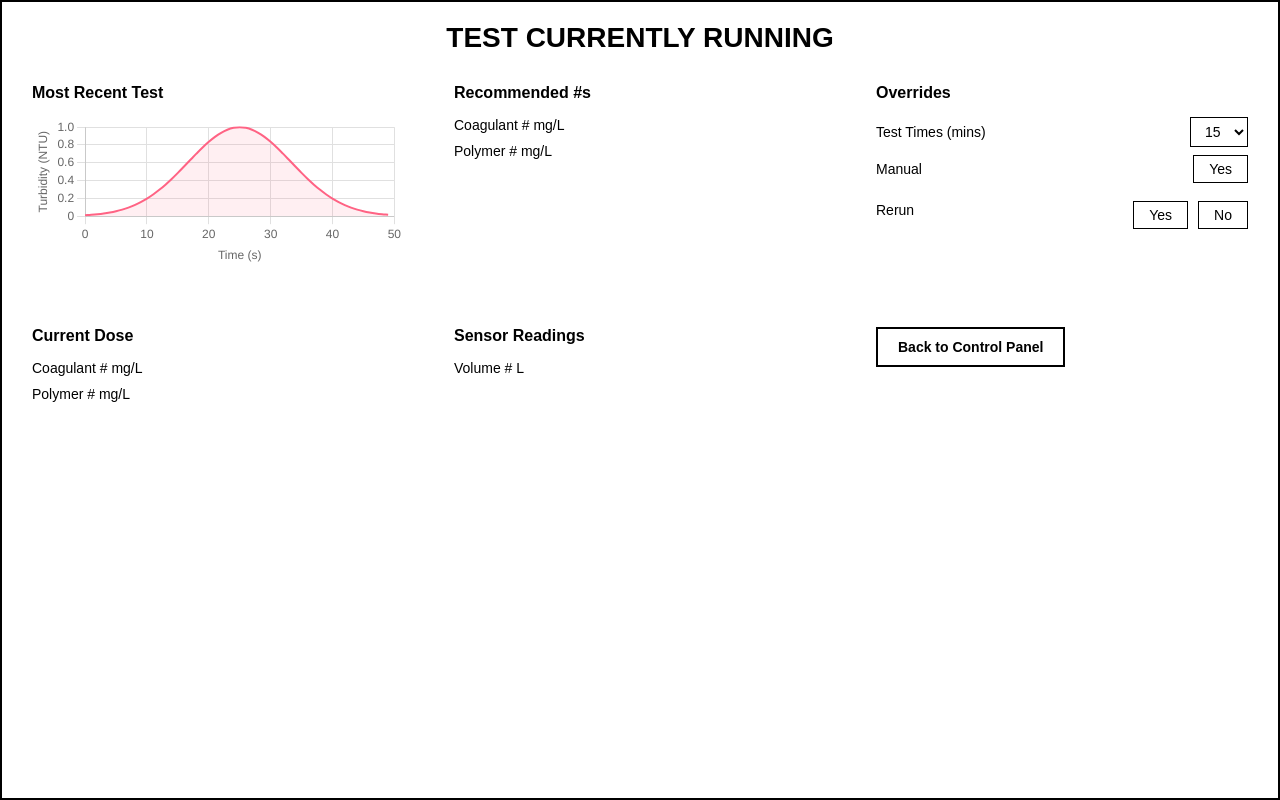
After one commit to ArtemioT/Bertbox, a FastAPI app: page /general in a window 1280 px wide. The commit adds this page. Run offline with FastAPI, Linux system fonts and the light colour scheme.

Commit message:
added General UI

```diff
--- a/src/basicinterface/app.py
+++ b/src/basicinterface/app.py
@@ -1,10 +1,23 @@
-from flask import Flask, render_template
+from fastapi import FastAPI, Request
+from fastapi.responses import HTMLResponse
+from fastapi.staticfiles import StaticFiles
+from fastapi.templating import Jinja2Templates
 import socket
+from pathlib import Path
 
-app = Flask(__name__)
+app = FastAPI()
+
+# Get the current directory
+BASE_DIR = Path(__file__).resolve().parent
+
+# Mount static files directory
+app.mount("/static", StaticFiles(directory=str(BASE_DIR / "static")), name="static")
+
+# Set up templates directory
+templates = Jinja2Templates(directory="templates")
 
 def send_to_cpp(command):
-    HOST = "127.0.0.1"  # since Flask and C++ run on same Pi
+    HOST = "127.0.0.1"  # since FastAPI and C++ run on same Pi
     PORT = 6000
     try:
         with socket.socket(socket.AF_INET, socket.SOCK_STREAM) as s:
@@ -12,36 +25,40 @@ def send_to_cpp(command):
             s.sendall(command.encode())
     except ConnectionRefusedError:
         print("C++ listener not active")
-import socket
 
 def send_command(cmd):
     with socket.socket(socket.AF_INET, socket.SOCK_STREAM) as s:
         s.connect(("localhost", 6000))
         s.sendall(cmd.encode())
 
-@app.route("/")
-def home():
-    return render_template("index.html")
+@app.get("/", response_class=HTMLResponse)
+async def home(request: Request):
+    return templates.TemplateResponse("index.html", {"request": request})
 
-@app.route("/sensor", methods=["POST"])
-def sensor():
+@app.get("/general", response_class=HTMLResponse)
+async def general(request: Request):
+    return templates.TemplateResponse("general.html", {"request": request})
+
+@app.post("/sensor")
+async def sensor():
     send_to_cpp("sensor")
-    return "Sensor command sent"
+    return {"message": "Sensor command sent"}
 
-@app.route("/start_pump", methods=["POST"])
-def start_pump():
+@app.post("/start_pump")
+async def start_pump():
     send_command("START_PUMP")
-    return "Pump started"
+    return {"message": "Pump started"}
 
+@app.post("/valve")
+async def valve():
+    send_to_cpp("valve")
+    return {"message": "Valve command sent"}
 
-@app.route("/valve", methods=["POST"])
-def valve():
-    send_to_cpp("valve")
-    return "Valve command sent"
+@app.post("/sensoroff")
+async def offsensor():
+    send_to_cpp("sensor OFF")
+    return {"message": "Sensor Command Send"}
 
-@app.route("/sensoroff", methods=["POST"])
-def offsensor():
-    send_to_cpp("sensor OFF")
-    return "Sensor Command Send"
 if __name__ == "__main__":
-    app.run(host="0.0.0.0", port=8000)
+    import uvicorn
+    uvicorn.run(app, host="0.0.0.0", port=8000)
--- /dev/null
+++ b/src/basicinterface/templates/general.html
@@ -0,0 +1,278 @@
+<!DOCTYPE html>
+<html lang="en">
+<head>
+    <meta charset="UTF-8">
+    <meta name="viewport" content="width=device-width, initial-scale=1.0">
+    <title>User Interface</title>
+    <script src="https://cdnjs.cloudflare.com/ajax/libs/Chart.js/3.9.1/chart.min.js"></script>
+    <style>
+        * {
+            margin: 0;
+            padding: 0;
+            box-sizing: border-box;
+        }
+
+        body {
+            font-family: Arial, sans-serif;
+            background-color: white;
+            min-height: 100vh;
+        }
+
+        .container {
+            width: 100%;
+            height: 100vh;
+            background-color: white;
+            border: 2px solid black;
+            padding: 20px;
+            display: flex;
+            flex-direction: column;
+        }
+
+        h1 {
+            text-align: center;
+            font-size: 28px;
+            margin-bottom: 20px;
+            font-weight: bold;
+        }
+
+        .subtitle {
+            text-align: center;
+            font-size: 14px;
+            color: #666;
+            margin-bottom: 30px;
+        }
+
+        .grid {
+            display: grid;
+            grid-template-columns: 1fr 1fr 1fr;
+            gap: 30px;
+            margin-bottom: 30px;
+        }
+
+        .section {
+            padding: 10px;
+        }
+
+        .section h3 {
+            font-size: 16px;
+            margin-bottom: 15px;
+            font-weight: bold;
+        }
+
+        .chart-container {
+            position: relative;
+            height: 150px;
+            margin-bottom: 10px;
+        }
+
+        .info-item {
+            margin-bottom: 10px;
+            font-size: 14px;
+        }
+
+        .button-group {
+            display: flex;
+            gap: 10px;
+            margin-top: 10px;
+        }
+
+        button {
+            padding: 5px 15px;
+            border: 1px solid black;
+            background-color: white;
+            cursor: pointer;
+            font-size: 14px;
+        }
+
+        button:hover {
+            background-color: #f0f0f0;
+        }
+
+        .override-row {
+            display: flex;
+            align-items: center;
+            gap: 10px;
+            margin-bottom: 8px;
+        }
+
+        .override-label {
+            flex: 1;
+            font-size: 14px;
+        }
+
+        input[type="text"] {
+            width: 60px;
+            padding: 3px 8px;
+            border: 1px solid #ccc;
+            font-size: 14px;
+        }
+
+        select {
+            padding: 5px 10px;
+            border: 1px solid black;
+            background-color: white;
+            cursor: pointer;
+            font-size: 14px;
+        }
+
+        select:hover {
+            background-color: #f0f0f0;
+        }
+
+        .back-button {
+            display: inline-block;
+            padding: 10px 20px;
+            border: 2px solid black;
+            background-color: white;
+            color: black;
+            text-decoration: none;
+            cursor: pointer;
+            font-size: 14px;
+            font-weight: bold;
+        }
+
+        .back-button:hover {
+            background-color: #f0f0f0;
+        }
+
+        .grid-bottom {
+            display: grid;
+            grid-template-columns: 1fr 1fr 1fr;
+            gap: 30px;
+        }
+    </style>
+</head>
+<body>
+    <div class="container">
+        <h1>TEST CURRENTLY RUNNING</h1>
+
+        <div class="grid">
+            <!-- Most Recent Test -->
+            <div class="section">
+                <h3>Most Recent Test</h3>
+                <div class="chart-container">
+                    <canvas id="testChart"></canvas>
+                </div>
+            </div>
+
+            <!-- Recommended #s -->
+            <div class="section">
+                <h3>Recommended #s</h3>
+                <div class="info-item">Coagulant # mg/L</div>
+                <div class="info-item">Polymer # mg/L</div>
+            </div>
+
+            <!-- Overrides -->
+            <div class="section">
+                <h3>Overrides</h3>
+                <div class="override-row">
+                    <span class="override-label">Test Times (mins)</span>
+                    <select id="testTimes">
+                        <option value="5">5</option>
+                        <option value="10">10</option>
+                        <option value="15" selected>15</option>
+                        <option value="20">20</option>
+                        <option value="30">30</option>
+                    </select>
+                </div>
+                <div class="override-row">
+                    <span class="override-label">Manual</span>
+                    <button>Yes</button>
+                </div>
+                <div class="override-row">
+                    <span class="override-label">Rerun</span>
+                    <div class="button-group">
+                        <button>Yes</button>
+                        <button>No</button>
+                    </div>
+                </div>
+            </div>
+        </div>
+
+        <div class="grid-bottom">
+            <!-- Current Dose -->
+            <div class="section">
+                <h3>Current Dose</h3>
+                <div class="info-item">Coagulant # mg/L</div>
+                <div class="info-item">Polymer # mg/L</div>
+            </div>
+
+            <!-- Sensor Readings -->
+            <div class="section">
+                <h3>Sensor Readings</h3>
+                <div class="info-item">Volume # L</div>
+            </div>
+
+            <div class="section">
+                <a href="/" class="back-button">Back to Control Panel</a>
+            </div>
+        </div>
+    </div>
+
+    <script>
+        // Create the chart
+        const ctx = document.getElementById('testChart').getContext('2d');
+
+        // Generate bell curve data
+        function generateBellCurve() {
+            const data = [];
+            const points = 50;
+            for (let i = 0; i < points; i++) {
+                const x = (i - points/2) / (points/6);
+                const y = Math.exp(-0.5 * x * x);
+                data.push({x: i, y: y});
+            }
+            return data;
+        }
+
+        const chart = new Chart(ctx, {
+            type: 'line',
+            data: {
+                datasets: [{
+                    data: generateBellCurve(),
+                    borderColor: 'rgb(255, 99, 132)',
+                    backgroundColor: 'rgba(255, 99, 132, 0.1)',
+                    borderWidth: 2,
+                    fill: true,
+                    tension: 0.4,
+                    pointRadius: 0
+                }]
+            },
+            options: {
+                responsive: true,
+                maintainAspectRatio: false,
+                plugins: {
+                    legend: {
+                        display: false
+                    }
+                },
+                scales: {
+                    x: {
+                        type: 'linear',
+                        display: true,
+                        title: {
+                            display: true,
+                            text: 'Time (s)'
+                        },
+                        grid: {
+                            display: true,
+                            color: '#e0e0e0'
+                        }
+                    },
+                    y: {
+                        display: true,
+                        title: {
+                            display: true,
+                            text: 'Turbidity (NTU)'
+                        },
+                        grid: {
+                            display: true,
+                            color: '#e0e0e0'
+                        }
+                    }
+                }
+            }
+        });
+    </script>
+</body>
+</html>
```
Also changed, not shown: src/basicinterface/templates/index.html (+12 -5 lines), old/cleanup.py (renamed from src/basicinterface/cleanup.py), old/led.py (renamed from src/basicinterface/led.py), old/ultrasonic.py (renamed from src/basicinterface/ultrasonic.py), old/ultrasoniccleanup.py (renamed from src/basicinterface/ultrasoniccleanup.py), 4 other files.
